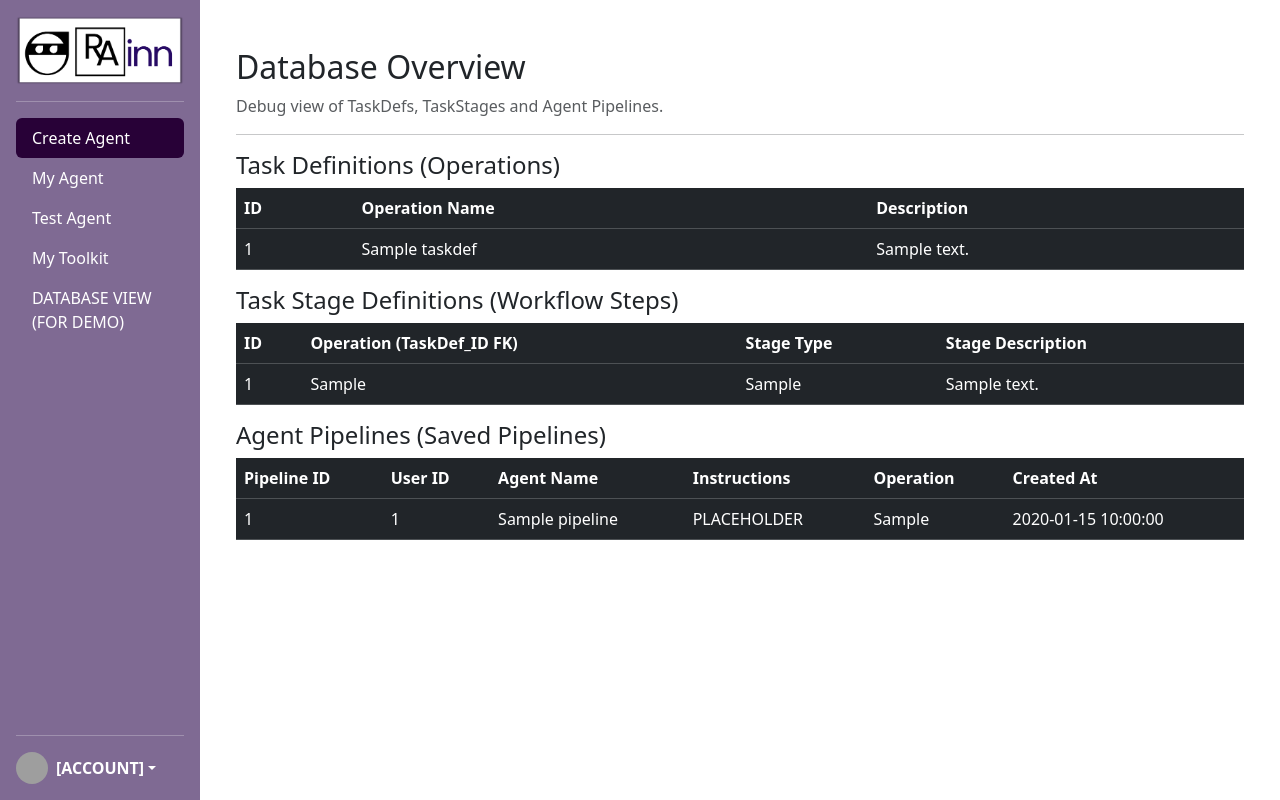
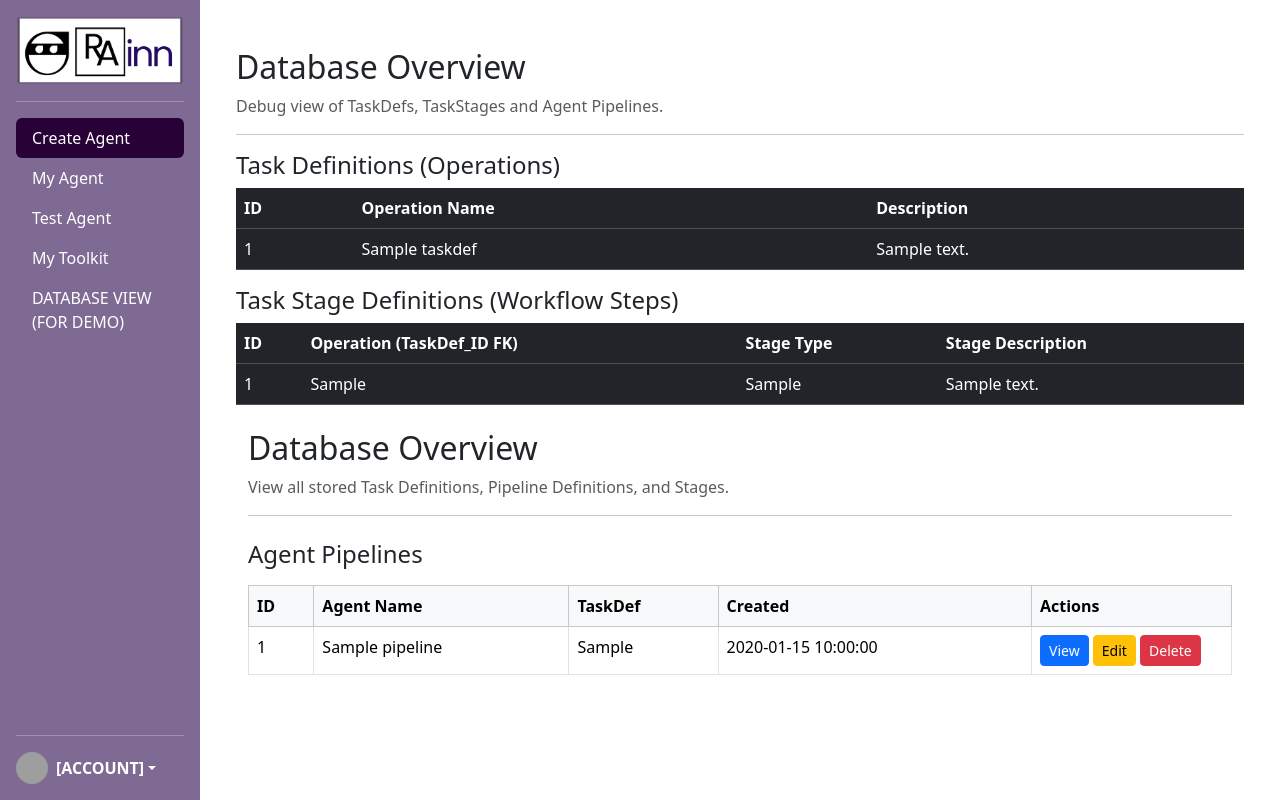
Before and after one commit to 122317446/RainnEnv, a Flask app: template templates/database_view.html in a window 1280 px wide. Run offline with Flask 3, Linux system fonts and the light colour scheme; the template is opened without the code that fills it: most values are stand-ins (such as "Sample title", 1, 10 or a date in 2020); grey boxes are pictures that could not be loaded.

Commit message:
8.2 Added CRUD to the pipeline table

```diff
--- a/DAO/agent_pipeline_dao.py
+++ b/DAO/agent_pipeline_dao.py
@@ -95,14 +95,14 @@ class AgentPipelineDAO:
             SET
                 User_ID = ?,
                 Agent_Name = ?,
-                Created_At = ?
-            WHERE Input_ID = ?
+                Operation_Selected = ?
+            WHERE Pipeline_ID = ?
             ''',
             (
                 agent_pipeline.User_ID,
                 agent_pipeline.Agent_Name,
                 agent_pipeline.Operation_Selected,
-                agent_pipeline.Input_ID
+                agent_pipeline.Pipeline_ID
             )
         )
 
--- a/app.py
+++ b/app.py
@@ -215,39 +215,68 @@ def agent_builder_page():
 # ==========================================
 @app.route("/agent_runner/<int:pipeline_id>", methods=["GET", "POST"])
 def agent_runner_page(pipeline_id):
-    """
-    Runs the agent pipeline using a modular task execution system.
-    Supervisor requirement: user-provided file path must be configurable.
-    """
+
+    # Load Pipeline
+    pipeline = pipeline_service.get_pipeline(pipeline_id)
+    if not pipeline:
+        return "Pipeline not found.", 404
+
+    # Load TaskDef
+    taskdef = taskdef_service.get_taskdef_by_id(pipeline.Operation_Selected)
+
+    # Load workflow stages
+    stages = stage_service.get_stages_for_task(taskdef.TaskDef_ID)
+
+    # Demo output (input file only)
+    file_text = None
+
+    if request.method == "POST":
+        path = request.form.get("file_path")
+        try:
+            with open(path, "r", encoding="utf-8") as f:
+                file_text = f.read()[:500]  # just preview
+        except:
+            file_text = "Cannot read file (demo only)."
+
+    return render_template(
+        "pipeline_viewer.html",
+        pipeline=pipeline,
+        taskdef=taskdef,
+        stages=stages,
+        file_text=file_text
+    )
+
+@app.route("/delete_pipeline/<int:pipeline_id>", methods=["POST"])
+def delete_pipeline(pipeline_id):
+    pipeline_service.delete_pipeline(pipeline_id)
+    return redirect(url_for("database_page"))
+
+@app.route("/update_pipeline/<int:pipeline_id>", methods=["GET", "POST"])
+def update_pipeline(pipeline_id):
 
     pipeline = pipeline_service.get_pipeline(pipeline_id)
     if not pipeline:
         return "Pipeline not found.", 404
 
-    # Load TaskDef (operation type)
-    taskdef = taskdef_service.get_taskdef_by_id(pipeline.Operation_Selected)
+    all_taskdefs = taskdef_service.list_taskdefs()
 
     if request.method == "POST":
+        new_name = request.form.get("agent_name")
+        new_op = request.form.get("operation_selected")
 
-        file_path = request.form.get("file_path")
+        pipeline.Agent_Name = new_name
+        pipeline.Operation_Selected = int(new_op)
 
-        output = agent_runner.run(
-            taskdef_id=pipeline.Operation_Selected,
-            file_path=file_path
-        )
+        pipeline_service.update_pipeline(pipeline)
 
-        return render_template(
-            "agent_result.html",
-            pipeline=pipeline,
-            taskdef=taskdef,
-            output=output
-        )
+        return redirect(url_for("database_page"))
 
     return render_template(
-        "agent_run.html",
+        "pipeline_update.html",
         pipeline=pipeline,
-        taskdef=taskdef
+        taskdefs=all_taskdefs
     )
+
 
 
 if __name__ == "__main__":
--- a/service/agent_pipeline_service.py
+++ b/service/agent_pipeline_service.py
@@ -28,8 +28,6 @@ class AgentPipelineService:
         return self.dao.add_AgentPipeline(new_pipeline)
 
 
-        return self.dao.add_AgentPipeline(new_pipeline)
-
     def get_pipeline(self, pipeline_id):
         """ Retrieves a pipeline by ID. """
         return self.dao.get_AgentPipeline_by_id(pipeline_id)
--- a/templates/agent_builder.html
+++ b/templates/agent_builder.html
@@ -36,10 +36,6 @@
         </div>
         {% endif %}
 
-        <div class="mb-3 mt-3">
-            <label class="form-label fw-bold">Directory Path (Optional)</label>
-            <input type="text" name="directory_path" class="form-control">
-        </div>
 
         <button type="submit" name="save_agent" class="btn btn-success">Save Agent</button>
 
--- a/templates/database_view.html
+++ b/templates/database_view.html
@@ -44,26 +44,61 @@
     </table>
 
 
-    <h4>Agent Pipelines (Saved Pipelines)</h4>
-    <table class="table table-dark table-hover">
-        <tr>
-            <th>Pipeline ID</th>
-            <th>User ID</th>
-            <th>Agent Name</th>
-            <th>Instructions</th>
-            <th>Operation</th>
-            <th>Created At</th>
-        </tr>
+<div class="container mt-4">
+
+    <h2>Database Overview</h2>
+    <p class="text-muted">
+        View all stored Task Definitions, Pipeline Definitions, and Stages.
+    </p>
+
+    <hr>
+
+    <h4 class="mt-4">Agent Pipelines</h4>
+
+    <table class="table table-bordered mt-3">
+        <thead class="table-light">
+            <tr>
+                <th>ID</th>
+                <th>Agent Name</th>
+                <th>TaskDef</th>
+                <th>Created</th>
+                <th style="width: 200px;">Actions</th>
+            </tr>
+        </thead>
+
+        <tbody>
         {% for p in pipelines %}
         <tr>
             <td>{{ p.Pipeline_ID }}</td>
-            <td>{{ p.User_ID }}</td>
             <td>{{ p.Agent_Name }}</td>
-            <td> PLACEHOLDER </td>
             <td>{{ p.Operation_Selected }}</td>
             <td>{{ p.Created_At }}</td>
+            <td>
+
+                <a href="{{ url_for('agent_runner_page', pipeline_id=p.Pipeline_ID) }}"
+                   class="btn btn-primary btn-sm">
+                   View
+                </a>
+
+                <a href="{{ url_for('update_pipeline', pipeline_id=p.Pipeline_ID) }}"
+                   class="btn btn-warning btn-sm">
+                   Edit
+                </a>
+
+                <form method="POST"
+                      action="{{ url_for('delete_pipeline', pipeline_id=p.Pipeline_ID) }}"
+                      style="display:inline;">
+                    <button type="submit"
+                            class="btn btn-danger btn-sm"
+                            onclick="return confirm('Delete this pipeline?');">
+                        Delete
+                    </button>
+                </form>
+
+            </td>
         </tr>
         {% endfor %}
+        </tbody>
     </table>
 
 </div>
```
Also changed, not shown: init_db.py (+31 -2 lines), templates/pipeline_update.html (added, +37 -0 lines), templates/pipeline_viewer.html (added, +52 -0 lines), rainn.db.
